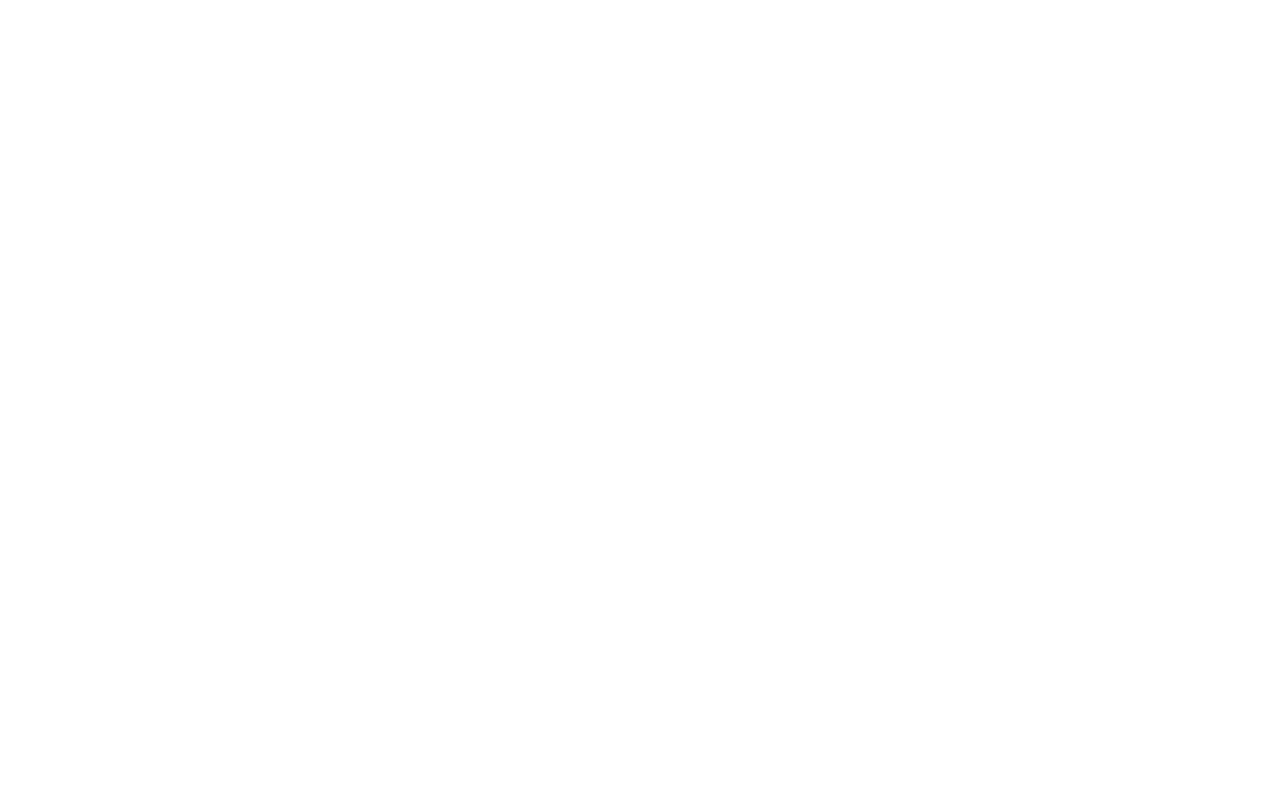
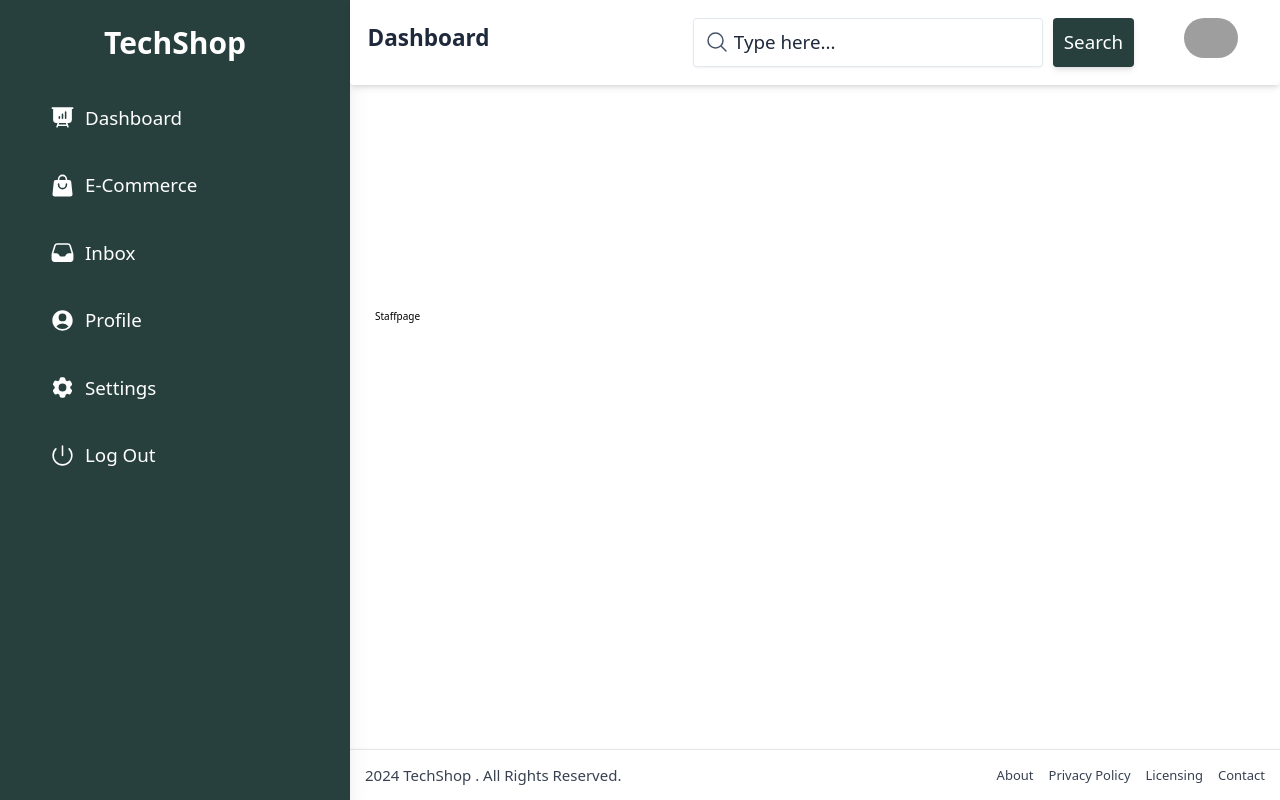
Before and after one commit to quynIT/TechShop, a React (Create React App) app in the folder frontend/: page /staff/staff in a window 1280 px wide. Before the commit this address had no page. Built offline with nearby package versions, Linux system fonts and the light colour scheme; grey boxes are pictures that could not be loaded.

Commit message:
interface-staff

```diff
--- a/frontend/src/App.js
+++ b/frontend/src/App.js
@@ -1,6 +1,6 @@
 import "./App.css";
 import { BrowserRouter, Route, Routes } from "react-router-dom";
-import { routes, adminRoutes } from "./routes";
+import { routes, adminRoutes, staffRoutes } from "./routes";
 import Admin from "./Layout/Admin.jsx";
 import Layout from "./Layout/Layout.jsx";
 import "@fortawesome/fontawesome-free/css/all.min.css";
@@ -11,6 +11,7 @@
 import { useDispatch, useSelector } from "react-redux";
 import { updateUser } from "./redux/slides/userSlide.js";
 import Loading from "./components/Loading/Loading.jsx";
+import Staff from "./Layout/Staff.jsx";
 
 function App() {
   const dispatch = useDispatch();
@@ -78,7 +79,21 @@
               );
             })}
           </Route>
-
+          {/* Route dành cho staff */}
+          <Route path="/staff" element={<Staff />}>
+            {staffRoutes.map((route) => {
+              const Page = route.page;
+              const ischeckAuth = !route.isPrivate || user.role === "staff";
+              if (!ischeckAuth) return null; // Bỏ qua routes không hợp
+              return (
+                <Route
+                  key={route.path}
+                  path={ischeckAuth && route.path} // Loại bỏ tiền tố /staff
+                  element={<Page />}
+                />
+              );
+            })}
+          </Route>
           {/* Route dành cho client */}
           <Route path="/" element={<Layout />}>
             {routes.map((route) => {
--- /dev/null
+++ b/frontend/src/Layout/Staff.jsx
@@ -0,0 +1,66 @@
+import React, { useState } from "react";
+import { Navigate, Outlet, Route, Routes } from "react-router-dom";
+import Sidebar from "../components/NavBar/Sidebar";
+import AdminHeader from "../components/NavBar/AdminHeader";
+import AdminFooter from "../components/NavBar/AdminFooter";
+
+const Staff = () => {
+  const [isSidebarOpen, setSidebarOpen] = useState(true);
+
+  const toggleSidebar = () => {
+    setSidebarOpen(!isSidebarOpen);
+  };
+  return (
+    <>
+      {/* <div className="grid grid-cols-[auto_1fr]  min-h-screen">
+        <div className="">
+          <Sidebar isOpen={isSidebarOpen} />
+          <div
+            className={` transition-all duration-300 ${
+              isSidebarOpen ? "block " : "hidden"
+            }`}
+          ></div>
+        </div>
+
+        <div className="grid grid-row-[auto_1fr_auto] min-h-screen">
+          <div className="">
+            <AdminHeader />
+          </div>
+
+          <div className="p-10 ">
+            <Outlet />
+          </div>
+
+          <div className="mt-auto ">
+            <AdminFooter />
+          </div>
+        </div>
+      </div> */}
+      <div className="grid grid-cols-[auto_1fr]  min-h-screen">
+        <div className="sticky top-0 h-screen ">
+          <Sidebar isOpen={isSidebarOpen} />
+          <div
+            className={` transition-all  duration-300 ${
+              isSidebarOpen ? " block " : "hidden"
+            }`}
+          ></div>
+        </div>
+
+        <div className="grid grid-row-[auto_1fr_auto] min-h-screen">
+          <div className="sticky top-0 z-10">
+            <AdminHeader />
+          </div>
+
+          <div className="p-10 ">
+            <Outlet />
+          </div>
+
+          <div className="mt-auto ">
+            <AdminFooter />
+          </div>
+        </div>
+      </div>
+    </>
+  );
+};
+export default Staff;
--- a/frontend/src/components/Header/Header.jsx
+++ b/frontend/src/components/Header/Header.jsx
@@ -48,14 +48,17 @@
 
   const content = (
     <div>
-      <WrapperContentPopup onClick={handleLogout}>
-        Log out
-      </WrapperContentPopup>
+      <WrapperContentPopup onClick={handleLogout}>Log out</WrapperContentPopup>
       <WrapperContentPopup onClick={() => navigate("/profile-user")}>
         Profile
       </WrapperContentPopup>
       {user.role === "admin" && (
         <WrapperContentPopup onClick={() => navigate("/admin")}>
+          System management
+        </WrapperContentPopup>
+      )}
+      {user.role === "staff" && (
+        <WrapperContentPopup onClick={() => navigate("/staff")}>
           System management
         </WrapperContentPopup>
       )}
--- /dev/null
+++ b/frontend/src/pages/staff/Staffpage.jsx
@@ -0,0 +1,5 @@
+import React from "react";
+
+export default function Staffpage() {
+  return <div>Staffpage</div>;
+}
--- a/frontend/src/routes/index.js
+++ b/frontend/src/routes/index.js
@@ -18,6 +18,7 @@
 import ProductUpdate from "../pages/admin/Products/ProdctUpdate.jsx";
 import ProfilePage from "../components/Profile/ProfilePage.jsx";
 import AdminPage from "../pages/admin/AdminPage.jsx";
+import Staffpage from "../pages/staff/Staffpage.jsx";
 
 export const routes = [
   {
@@ -67,7 +68,7 @@
   {
     path: "/system/admin",
     page: AdminPage,
-    isPrivate: true
+    isPrivate: true,
   },
   {
     path: "/admin/tables",
@@ -121,3 +122,9 @@
     page: ProductUpdate,
   },
 ];
+export const staffRoutes = [
+  {
+    path: "staff",
+    page: Staffpage,
+  },
+];
```
